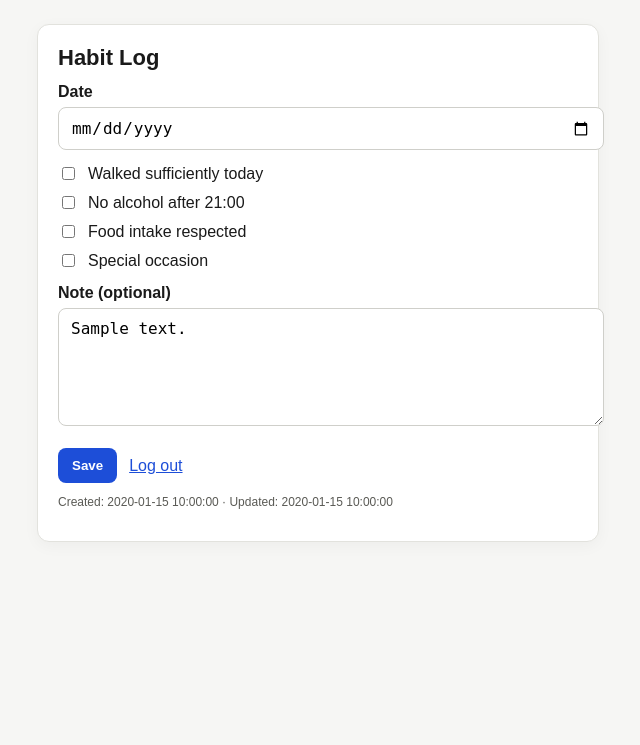
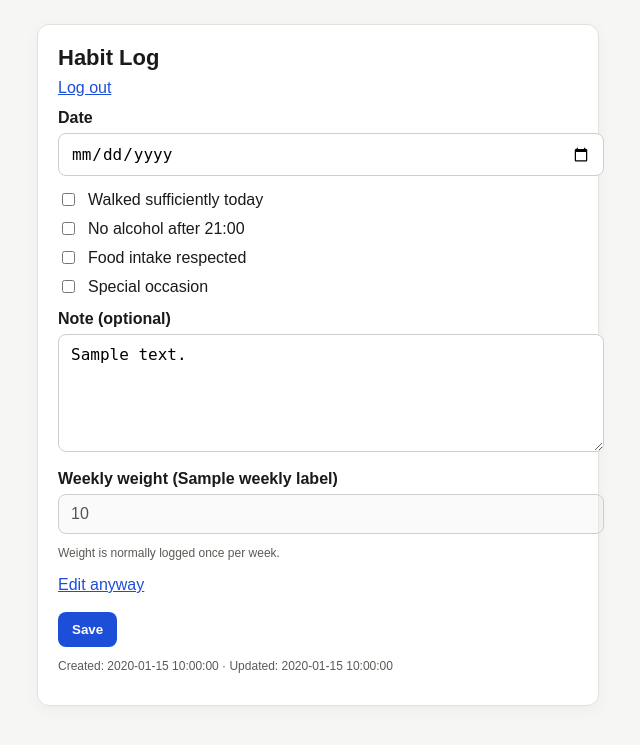
Before and after one commit to brunotourwe/DEVHUB-PROJ-002-habit-log, a Python web app: template src/habit_log/templates/daily_log.html in a window 1280 px wide. Shown: the top 745 px of the page, without its empty margins (322-962 px from the left). Run offline with Jinja, Linux system fonts and the light colour scheme; the template is opened without the code that fills it: most values are stand-ins (such as "Sample title", 1, 10 or a date in 2020).

Commit message:
feat(v0): integrate weekly weight into daily log UI with soft lock

```diff
--- a/src/habit_log/templates/weekly_weight.html
+++ b/src/habit_log/templates/base.html
@@ -3,7 +3,7 @@
   <head>
     <meta charset="utf-8">
     <meta name="viewport" content="width=device-width, initial-scale=1">
-    <title>Weekly Weight</title>
+    <title>{% block title %}Habit Log{% endblock %}</title>
     <style>
       :root {
         color-scheme: light;
@@ -24,9 +24,21 @@
         padding: 20px;
         box-shadow: 0 4px 16px rgba(0, 0, 0, 0.04);
       }
+      .page-header {
+        display: flex;
+        flex-direction: column;
+        gap: 8px;
+        margin-bottom: 12px;
+      }
       h1 {
-        margin: 0 0 12px 0;
+        margin: 0;
         font-size: 22px;
+      }
+      .nav {
+        display: flex;
+        gap: 12px;
+        align-items: center;
+        flex-wrap: wrap;
       }
       .row {
         margin-bottom: 14px;
@@ -36,18 +48,35 @@
         font-weight: 600;
         margin-bottom: 6px;
       }
-      input[type="text"] {
+      input[type="date"],
+      input[type="text"],
+      textarea {
         width: 100%;
         padding: 10px 12px;
         border: 1px solid #cfcfca;
         border-radius: 8px;
         font-size: 16px;
       }
+      textarea {
+        min-height: 96px;
+        resize: vertical;
+      }
+      .check {
+        display: flex;
+        align-items: center;
+        gap: 10px;
+        margin-bottom: 10px;
+      }
+      .check label {
+        margin: 0;
+        font-weight: 500;
+      }
       .actions {
         display: flex;
         gap: 12px;
         align-items: center;
         margin-top: 18px;
+        flex-wrap: wrap;
       }
       button {
         padding: 10px 14px;
@@ -74,32 +103,14 @@
   </head>
   <body>
     <main>
-      <h1>Weekly Weight</h1>
-      <p>ISO week {{ week }}, {{ year }}</p>
-      {% if error %}
-        <p class="error">{{ error }}</p>
-      {% endif %}
-      <form method="post">
-        <div class="row">
-          <label for="weight_kg">Weight (kg)</label>
-          <input
-            id="weight_kg"
-            name="weight_kg"
-            type="text"
-            inputmode="decimal"
-            value="{% if entry %}{{ entry.weight_kg }}{% endif %}"
-            required
-          >
-        </div>
-        <div class="actions">
-          <button type="submit">Save</button>
-          <a href="{{ url_for('daily_log') }}">Daily log</a>
+      <header class="page-header">
+        <h1>{% block heading %}Habit Log{% endblock %}</h1>
+        <nav class="nav">
+          {% block nav %}{% endblock %}
           <a href="{{ url_for('logout') }}">Log out</a>
-        </div>
-      </form>
-      {% if entry %}
-        <p class="meta">Created: {{ entry.created_at }}</p>
-      {% endif %}
+        </nav>
+      </header>
+      {% block body %}{% endblock %}
     </main>
   </body>
 </html>
--- a/src/habit_log/templates/daily_log.html
+++ b/src/habit_log/templates/daily_log.html
@@ -1,95 +1,10 @@
-<!doctype html>
-<html lang="en">
-  <head>
-    <meta charset="utf-8">
-    <meta name="viewport" content="width=device-width, initial-scale=1">
-    <title>Habit Log</title>
-    <style>
-      :root {
-        color-scheme: light;
-        font-family: Arial, sans-serif;
-      }
-      body {
-        margin: 0;
-        padding: 24px 16px;
-        background: #f6f6f4;
-        color: #1a1a1a;
-      }
-      main {
-        max-width: 520px;
-        margin: 0 auto;
-        background: #ffffff;
-        border: 1px solid #e2e2dd;
-        border-radius: 12px;
-        padding: 20px;
-        box-shadow: 0 4px 16px rgba(0, 0, 0, 0.04);
-      }
-      h1 {
-        margin: 0 0 12px 0;
-        font-size: 22px;
-      }
-      .row {
-        margin-bottom: 14px;
-      }
-      label {
-        display: block;
-        font-weight: 600;
-        margin-bottom: 6px;
-      }
-      input[type="date"],
-      textarea {
-        width: 100%;
-        padding: 10px 12px;
-        border: 1px solid #cfcfca;
-        border-radius: 8px;
-        font-size: 16px;
-      }
-      textarea {
-        min-height: 96px;
-        resize: vertical;
-      }
-      .check {
-        display: flex;
-        align-items: center;
-        gap: 10px;
-        margin-bottom: 10px;
-      }
-      .check label {
-        margin: 0;
-        font-weight: 500;
-      }
-      .actions {
-        display: flex;
-        gap: 12px;
-        align-items: center;
-        margin-top: 18px;
-      }
-      button {
-        padding: 10px 14px;
-        border: none;
-        border-radius: 8px;
-        background: #1d4ed8;
-        color: #fff;
-        font-weight: 600;
-        cursor: pointer;
-      }
-      .error {
-        color: #b00020;
-        margin-bottom: 10px;
-      }
-      .meta {
-        font-size: 12px;
-        color: #5a5a55;
-        margin-top: 12px;
-      }
-      a {
-        color: #1d4ed8;
-      }
-    </style>
-  </head>
-  <body>
-    <main>
-      <h1>Habit Log</h1>
+{% extends "base.html" %}
+
+{% block title %}Habit Log{% endblock %}
+{% block heading %}Habit Log{% endblock %}
+{% block nav %}{% endblock %}
+
+{% block body %}
   {% if error %}
     <p class="error">{{ error }}</p>
   {% endif %}
@@ -120,14 +35,29 @@
       <label for="note">Note (optional)</label>
       <textarea id="note" name="note">{% if entry and entry.note %}{{ entry.note }}{% endif %}</textarea>
     </div>
+    <div class="row">
+      <label for="weight_kg">Weekly weight ({{ weekly_label }})</label>
+      <input
+        id="weight_kg"
+        name="weight_kg"
+        type="text"
+        inputmode="decimal"
+        value="{% if weekly_entry %}{{ weekly_entry.weight_kg }}{% endif %}"
+        {% if not weekly_editable %}disabled{% endif %}
+      >
+      {% if weekly_entry and not weekly_editable %}
+        <p class="meta">Weight is normally logged once per week.</p>
+        <p><a href="{{ url_for('daily_log', date=date_value, edit_weight=1) }}">Edit anyway</a></p>
+      {% endif %}
+      {% if weekly_editable and weekly_entry %}
+        <input type="hidden" name="edit_weight" value="1">
+      {% endif %}
+    </div>
     <div class="actions">
       <button type="submit">Save</button>
-          <a href="{{ url_for('logout') }}">Log out</a>
     </div>
   </form>
   {% if entry %}
     <p class="meta">Created: {{ entry.created_at }} · Updated: {{ entry.updated_at }}</p>
   {% endif %}
-    </main>
-  </body>
-</html>
+{% endblock %}
```
Lines whose indentation alone changed are shown as unchanged.
